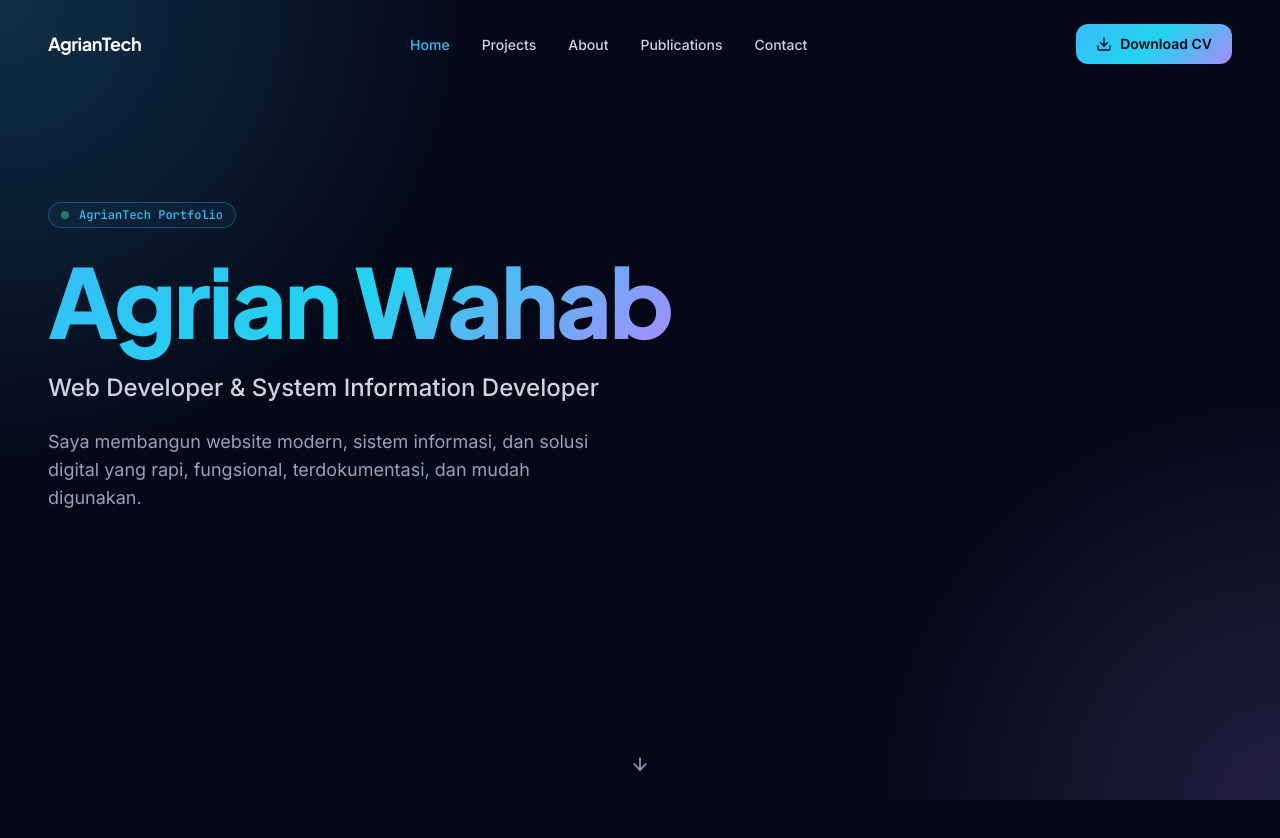
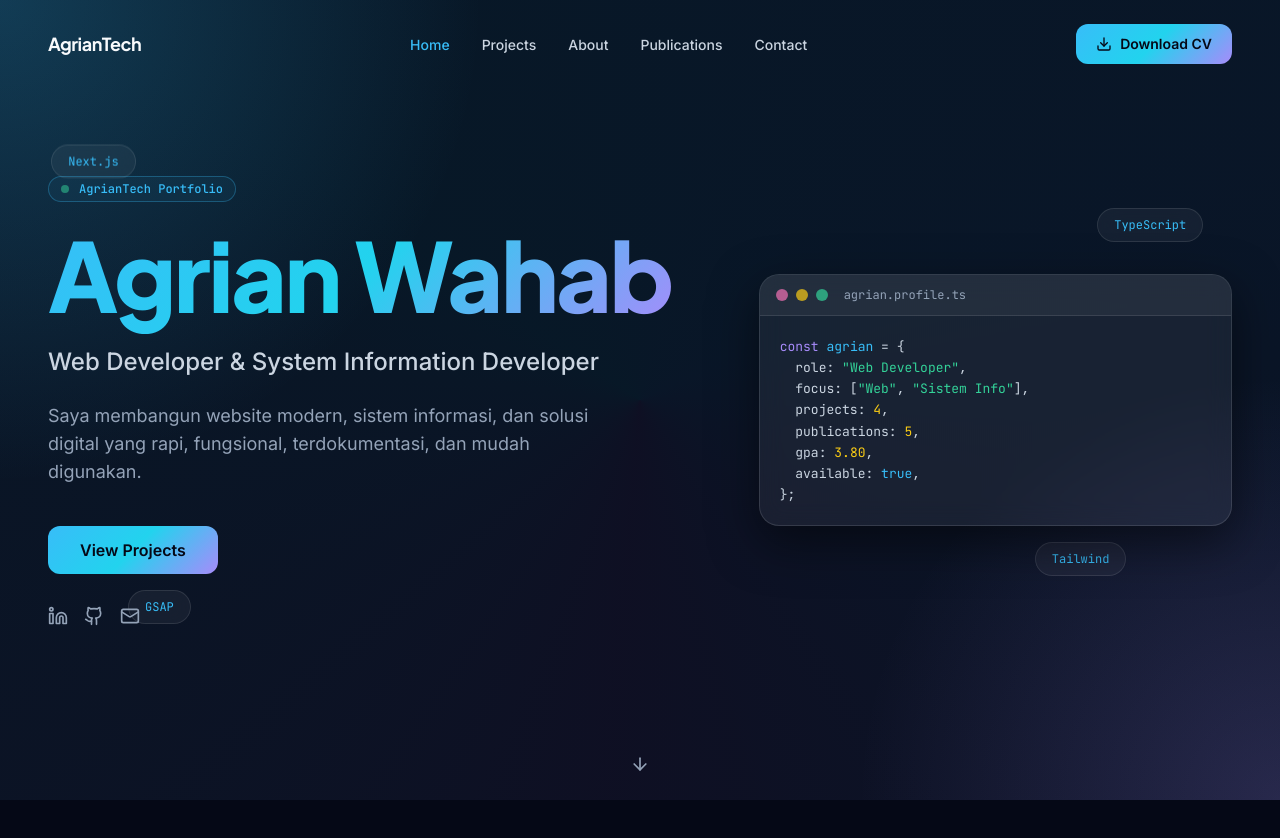
Before and after one commit to agrianwahab29/portolio-agritech, a Next.js app: page / in a window 1280 px wide. Shown: the top 838 px of the page. Built offline with nearby package versions, Linux system fonts and the light colour scheme.

Commit message:
feat: hero polish + advanced animations + Vercel framework config
- Hero: code card visual, floating tech badges, magnetic CTA
- Add MagneticButton, TextReveal, GradientShift, ScrollProgress
- ScrollProgress in root layout
- vercel.json: force Next.js framework detection
- Add CV PDF in public/cv/

```diff
--- a/app/layout.tsx
+++ b/app/layout.tsx
@@ -1,6 +1,7 @@
 import type { Metadata } from "next";
 import { Inter, Plus_Jakarta_Sans, JetBrains_Mono } from "next/font/google";
 import { siteConfig } from "@/lib/constants";
+import { ScrollProgress } from "@/components/layout/ScrollProgress";
 import "./globals.css";
 
 const inter = Inter({
@@ -60,6 +61,7 @@ export default function RootLayout({
       className={`${inter.variable} ${jakarta.variable} ${jetbrains.variable}`}
     >
       <body className="min-h-screen font-sans">
+        <ScrollProgress />
         <a
           href="#main-content"
           className="sr-only focus:not-sr-only focus:fixed focus:left-4 focus:top-4 focus:z-50 focus:rounded-button focus:bg-accent-blue focus:px-4 focus:py-2 focus:text-bg-primary focus:outline-none"
--- /dev/null
+++ b/components/animations/GradientShift.tsx
@@ -0,0 +1,39 @@
+"use client";
+
+import { useEffect, useRef } from "react";
+import { cn } from "@/lib/utils";
+
+type GradientShiftProps = {
+  className?: string;
+};
+
+export function GradientShift({ className }: GradientShiftProps) {
+  const ref = useRef<HTMLDivElement>(null);
+
+  useEffect(() => {
+    if (window.matchMedia("(prefers-reduced-motion: reduce)").matches) return;
+
+    const el = ref.current;
+    if (!el) return;
+
+    let frame: number;
+    let angle = 0;
+
+    const animate = () => {
+      angle = (angle + 0.15) % 360;
+      el.style.background = `conic-gradient(from ${angle}deg at 50% 50%, rgba(56,189,248,0.08), rgba(167,139,250,0.06), rgba(34,211,238,0.08), rgba(56,189,248,0.08))`;
+      frame = requestAnimationFrame(animate);
+    };
+
+    frame = requestAnimationFrame(animate);
+    return () => cancelAnimationFrame(frame);
+  }, []);
+
+  return (
+    <div
+      ref={ref}
+      className={cn("pointer-events-none absolute inset-0", className)}
+      aria-hidden
+    />
+  );
+}
--- /dev/null
+++ b/components/animations/MagneticButton.tsx
@@ -0,0 +1,45 @@
+"use client";
+
+import { useRef, useState } from "react";
+import { cn } from "@/lib/utils";
+
+type MagneticButtonProps = {
+  children: React.ReactNode;
+  className?: string;
+  strength?: number;
+};
+
+export function MagneticButton({
+  children,
+  className,
+  strength = 0.3,
+}: MagneticButtonProps) {
+  const ref = useRef<HTMLDivElement>(null);
+  const [transform, setTransform] = useState("translate(0px, 0px)");
+
+  const handleMouseMove = (e: React.MouseEvent) => {
+    if (!ref.current) return;
+    if (window.matchMedia("(prefers-reduced-motion: reduce)").matches) return;
+
+    const rect = ref.current.getBoundingClientRect();
+    const x = (e.clientX - rect.left - rect.width / 2) * strength;
+    const y = (e.clientY - rect.top - rect.height / 2) * strength;
+    setTransform(`translate(${x}px, ${y}px)`);
+  };
+
+  const handleMouseLeave = () => {
+    setTransform("translate(0px, 0px)");
+  };
+
+  return (
+    <div
+      ref={ref}
+      className={cn("inline-block transition-transform duration-300 ease-out", className)}
+      style={{ transform }}
+      onMouseMove={handleMouseMove}
+      onMouseLeave={handleMouseLeave}
+    >
+      {children}
+    </div>
+  );
+}
--- /dev/null
+++ b/components/animations/TextReveal.tsx
@@ -0,0 +1,62 @@
+"use client";
+
+import { useRef } from "react";
+import { useGSAP } from "@gsap/react";
+import { gsap, prefersReducedMotion } from "@/lib/gsap";
+import { cn } from "@/lib/utils";
+
+type TextRevealProps = {
+  children: string;
+  className?: string;
+  delay?: number;
+};
+
+export function TextReveal({ children, className, delay = 0 }: TextRevealProps) {
+  const ref = useRef<HTMLSpanElement>(null);
+
+  useGSAP(
+    () => {
+      const el = ref.current;
+      if (!el) return;
+
+      if (prefersReducedMotion()) {
+        el.style.opacity = "1";
+        return;
+      }
+
+      const words = el.querySelectorAll("[data-word]");
+      gsap.from(words, {
+        opacity: 0,
+        y: 20,
+        rotateX: 40,
+        duration: 0.6,
+        ease: "expo.out",
+        stagger: 0.06,
+        delay,
+        scrollTrigger: {
+          trigger: el,
+          start: "top 85%",
+          once: true,
+        },
+      });
+    },
+    { scope: ref },
+  );
+
+  const words = children.split(" ");
+
+  return (
+    <span ref={ref} className={cn("inline-block", className)}>
+      {words.map((word, i) => (
+        <span
+          key={i}
+          data-word
+          className="inline-block mr-[0.25em]"
+          style={{ perspective: "400px" }}
+        >
+          {word}
+        </span>
+      ))}
+    </span>
+  );
+}
--- /dev/null
+++ b/components/layout/ScrollProgress.tsx
@@ -0,0 +1,35 @@
+"use client";
+
+import { useEffect, useState } from "react";
+
+export function ScrollProgress() {
+  const [progress, setProgress] = useState(0);
+
+  useEffect(() => {
+    const handler = () => {
+      const scrollTop = window.scrollY;
+      const docHeight =
+        document.documentElement.scrollHeight - window.innerHeight;
+      setProgress(docHeight > 0 ? (scrollTop / docHeight) * 100 : 0);
+    };
+    window.addEventListener("scroll", handler, { passive: true });
+    return () => window.removeEventListener("scroll", handler);
+  }, []);
+
+  return (
+    <div
+      className="fixed inset-x-0 top-0 z-50 h-[3px] origin-left"
+      style={{
+        background:
+          "linear-gradient(90deg, #38BDF8, #22D3EE, #A78BFA)",
+        transform: `scaleX(${progress / 100})`,
+        transition: "transform 0.1s linear",
+      }}
+      role="progressbar"
+      aria-valuenow={Math.round(progress)}
+      aria-valuemin={0}
+      aria-valuemax={100}
+      aria-label="Page scroll progress"
+    />
+  );
+}
--- a/components/sections/Hero.tsx
+++ b/components/sections/Hero.tsx
@@ -6,8 +6,17 @@ import { gsap, prefersReducedMotion } from "@/lib/gsap";
 import { Container } from "@/components/ui/Container";
 import { Button } from "@/components/ui/Button";
 import { Badge } from "@/components/ui/Badge";
+import { MagneticButton } from "@/components/animations/MagneticButton";
+import { GradientShift } from "@/components/animations/GradientShift";
 import { profile } from "@/data/profile";
-import { ArrowDown, Download, Mail } from "lucide-react";
+import { ArrowDown, Download, Mail, Github, Linkedin } from "lucide-react";
+
+const floatingBadges = [
+  { label: "Next.js", className: "left-[4%] top-[18%]" },
+  { label: "TypeScript", className: "right-[6%] top-[26%]" },
+  { label: "GSAP", className: "left-[10%] bottom-[22%]" },
+  { label: "Tailwind", className: "right-[12%] bottom-[28%]" },
+];
 
 export function Hero() {
   const ref = useRef<HTMLElement>(null);
@@ -18,22 +27,48 @@ export function Hero() {
 
       const tl = gsap.timeline({ defaults: { ease: "power3.out" } });
 
-      tl.from("[data-hero-badge]", { opacity: 0, y: 20, duration: 0.6 }, 0.4)
-        .from("[data-hero-name]", { opacity: 0, y: 30, duration: 0.8 }, 0.7)
-        .from("[data-hero-headline]", { opacity: 0, y: 30, duration: 0.6 }, 1.0)
-        .from("[data-hero-desc]", { opacity: 0, y: 20, duration: 0.5 }, 1.2)
-        .from("[data-hero-cta] > *", {
+      tl.from("[data-hero-badge]", { opacity: 0, y: 20, duration: 0.6 }, 0.3)
+        .from("[data-hero-name]", { opacity: 0, y: 30, duration: 0.8 }, 0.6)
+        .from("[data-hero-headline]", { opacity: 0, y: 30, duration: 0.6 }, 0.9)
+        .from("[data-hero-desc]", { opacity: 0, y: 20, duration: 0.5 }, 1.1)
+        .from(
+          "[data-hero-cta] > *",
+          {
             opacity: 0,
             y: 20,
             scale: 0.95,
             stagger: 0.1,
             duration: 0.5,
             ease: "back.out(1.2)",
-        }, 1.4)
-        .from("[data-hero-scroll]", {
-          opacity: 0,
-          duration: 0.6,
-        }, 2.2);
+          },
+          1.3,
+        )
+        .from(
+          "[data-hero-social] > *",
+          { opacity: 0, y: 16, stagger: 0.08, duration: 0.4 },
+          1.5,
+        )
+        .from(
+          "[data-hero-visual]",
+          { opacity: 0, scale: 0.9, duration: 0.8 },
+          1.0,
+        )
+        .from(
+          "[data-hero-float]",
+          { opacity: 0, scale: 0.6, stagger: 0.12, duration: 0.6 },
+          1.6,
+        )
+        .from("[data-hero-scroll]", { opacity: 0, duration: 0.6 }, 2.2);
+
+      // Continuous float animation for badges
+      gsap.to("[data-hero-float]", {
+        y: "+=12",
+        duration: 2.4,
+        ease: "sine.inOut",
+        yoyo: true,
+        repeat: -1,
+        stagger: 0.3,
+      });
     },
     { scope: ref },
   );
@@ -43,11 +78,31 @@ export function Hero() {
       ref={ref}
       className="relative flex min-h-screen items-center overflow-hidden"
     >
-      {/* Background gradients */}
-      <div className="pointer-events-none absolute inset-0 bg-gradient-radial-tl" aria-hidden />
-      <div className="pointer-events-none absolute inset-0 bg-gradient-radial-br" aria-hidden />
+      <GradientShift />
+      <div
+        className="pointer-events-none absolute inset-0 bg-gradient-radial-tl"
+        aria-hidden
+      />
+      <div
+        className="pointer-events-none absolute inset-0 bg-gradient-radial-br"
+        aria-hidden
+      />
+
+      {/* Floating tech badges (desktop only) */}
+      <div className="pointer-events-none absolute inset-0 hidden lg:block" aria-hidden>
+        {floatingBadges.map((b) => (
+          <div
+            key={b.label}
+            data-hero-float
+            className={`absolute ${b.className} rounded-full border border-white/10 bg-white/5 px-4 py-2 font-mono text-xs text-accent-blue backdrop-blur-glass`}
+          >
+            {b.label}
+          </div>
+        ))}
+      </div>
 
       <Container className="relative z-10 py-32">
+        <div className="grid gap-12 lg:grid-cols-[1.4fr_1fr] lg:items-center">
           <div className="max-w-3xl space-y-6">
             <Badge data-hero-badge variant="tech" size="md">
               <span className="mr-1 inline-block h-2 w-2 rounded-full bg-accent-emerald animate-pulse" />
@@ -56,7 +111,7 @@ export function Hero() {
 
             <h1
               data-hero-name
-            className="font-heading text-5xl font-extrabold tracking-tight text-text-primary md:text-7xl lg:text-8xl"
+              className="font-heading text-5xl font-extrabold leading-[1.05] tracking-tight text-text-primary md:text-7xl lg:text-8xl"
             >
               <span className="gradient-text">{profile.name}</span>
             </h1>
@@ -68,14 +123,19 @@ export function Hero() {
               {profile.headline}
             </p>
 
-          <p data-hero-desc className="max-w-xl text-base text-text-muted md:text-lg">
+            <p
+              data-hero-desc
+              className="max-w-xl text-base text-text-muted md:text-lg"
+            >
               {profile.bioShort}
             </p>
 
             <div data-hero-cta className="flex flex-wrap gap-4 pt-4">
+              <MagneticButton>
                 <Button href="/projects" size="lg">
                   View Projects
                 </Button>
+              </MagneticButton>
               <Button href={profile.cvUrl} variant="secondary" size="lg" external>
                 <Download size={18} />
                 Download CV
@@ -85,10 +145,75 @@ export function Hero() {
                 Contact Me
               </Button>
             </div>
+
+            <div data-hero-social className="flex items-center gap-4 pt-2">
+              <a
+                href={profile.linkedin}
+                target="_blank"
+                rel="noopener noreferrer"
+                aria-label="LinkedIn"
+                className="text-text-muted transition-colors hover:text-accent-blue"
+              >
+                <Linkedin size={20} />
+              </a>
+              {profile.github && (
+                <a
+                  href={profile.github}
+                  target="_blank"
+                  rel="noopener noreferrer"
+                  aria-label="GitHub"
+                  className="text-text-muted transition-colors hover:text-accent-blue"
+                >
+                  <Github size={20} />
+                </a>
+              )}
+              <a
+                href={`mailto:${profile.email}`}
+                aria-label="Email"
+                className="text-text-muted transition-colors hover:text-accent-blue"
+              >
+                <Mail size={20} />
+              </a>
+            </div>
+          </div>
+
+          {/* Hero visual: code card */}
+          <div data-hero-visual className="hidden lg:block">
+            <div className="glass-card overflow-hidden p-0 shadow-lg">
+              <div className="flex items-center gap-2 border-b border-white/10 bg-white/5 px-4 py-3">
+                <span className="h-3 w-3 rounded-full bg-accent-pink/70" />
+                <span className="h-3 w-3 rounded-full bg-accent-yellow/70" />
+                <span className="h-3 w-3 rounded-full bg-accent-emerald/70" />
+                <span className="ml-2 font-mono text-xs text-text-muted">
+                  agrian.profile.ts
+                </span>
+              </div>
+              <pre className="overflow-x-auto p-5 font-mono text-[13px] leading-relaxed">
+                <code>
+                  <span className="text-accent-purple">const</span>{" "}
+                  <span className="text-accent-blue">agrian</span> = {"{"}
+                  {"\n"}  role:{" "}
+                  <span className="text-accent-emerald">
+                    &quot;Web Developer&quot;
+                  </span>
+                  ,{"\n"}  focus: [
+                  <span className="text-accent-emerald">&quot;Web&quot;</span>,{" "}
+                  <span className="text-accent-emerald">&quot;Sistem Info&quot;</span>
+                  ],{"\n"}  projects:{" "}
+                  <span className="text-accent-yellow">4</span>,{"\n"}{"  "}
+                  publications: <span className="text-accent-yellow">5</span>,
+                  {"\n"}  gpa:{" "}
+                  <span className="text-accent-yellow">3.80</span>,{"\n"}{"  "}
+                  available:{" "}
+                  <span className="text-accent-blue">true</span>,{"\n"}
+                  {"}"};
+                </code>
+              </pre>
+            </div>
+          </div>
         </div>
       </Container>
 
-      {/* Scroll indicator */}
       <div
         data-hero-scroll
         className="absolute bottom-8 left-1/2 -translate-x-1/2"
```
Also changed, not shown: vercel.json (added), 1 other file (tests, documents, lock files or other folders). Lines whose indentation alone changed are shown as unchanged.
